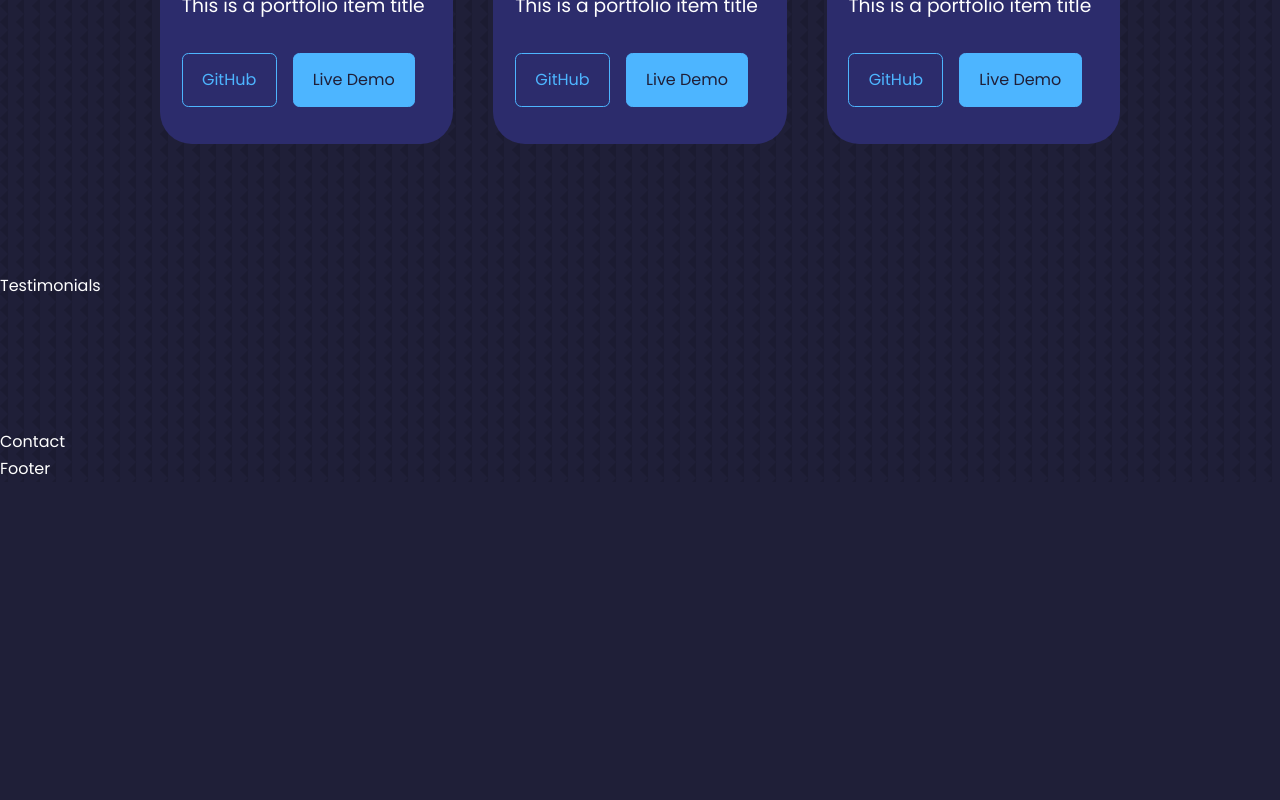
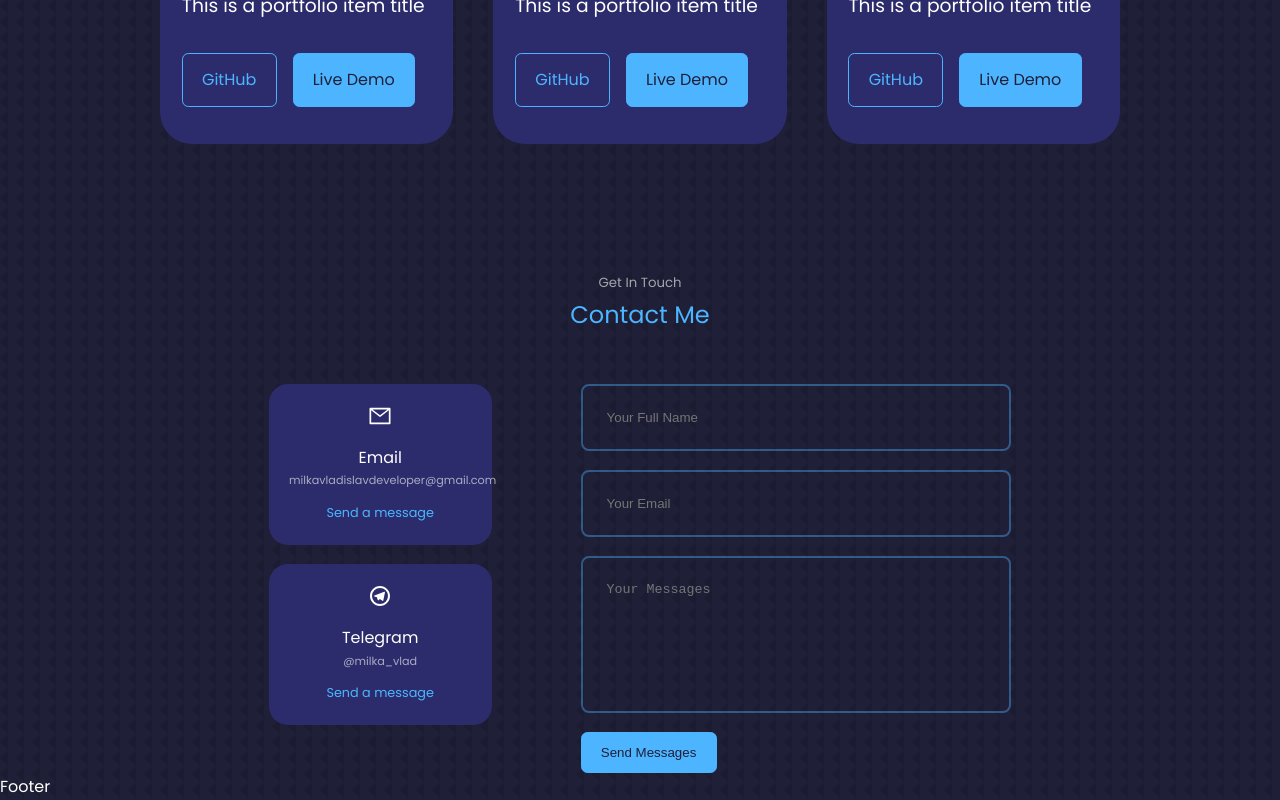
Before and after one commit to milkavladislav/portfolio-react-website, a React (Create React App) app: page / in a window 1280 px wide. Shown: the part 2978-3778 px from the top of the page. Before the commit the page ends 3460 px from the top, so only its background shows below. Built offline with nearby package versions, Linux system fonts and the light colour scheme.

Commit message:
add contact section

```diff
--- a/src/App.tsx
+++ b/src/App.tsx
@@ -6,7 +6,6 @@ import Footer from "./components/footer/Footer";
 import Header from "./components/header/Header";
 import Nav from "./components/nav/Nav";
 import Portfolio from "./components/portfolio/Portfolio";
-import Testimonials from "./components/testimonials/Testimonials";
 
 function App() {
   return (
@@ -16,7 +15,6 @@ function App() {
       <About />
       <Experience />
       <Portfolio />
-      <Testimonials />
       <Contact />
       <Footer />
     </>
--- a/src/components/contact/Contact.css
+++ b/src/components/contact/Contact.css
@@ -0,0 +1,74 @@
+.container.contact__container {
+  width: 58%;
+  display: grid;
+  grid-template-columns: 30% 58%;
+  gap: 12%;
+}
+
+.contact__options {
+  display: flex;
+  flex-direction: column;
+  gap: 1.2rem;
+}
+
+.contact__option {
+  background: var(--color-bg-variant);
+  padding: 1.2rem;
+  border-radius: 1.2rem;
+  text-align: center;
+  border: 1px solid transparent;
+  transition: var(--transition);
+}
+
+.contact__option:hover {
+  background: transparent;
+  border-color: var(--color-primary-variant);
+}
+
+.contact__option-icon {
+  font-size: 1.5rem;
+  margin-bottom: 0.5rem;
+}
+
+.contact__option a {
+  margin-top: 0.7rem;
+  display: inline-block;
+  font-size: 0.8rem;
+}
+
+.contact__option h5 {
+  color: var(--color-light);
+  font-size: 0.7rem;
+}
+
+form {
+  display: flex;
+  flex-direction: column;
+  gap: 1.2rem;
+}
+
+input,
+textarea {
+  width: 100%;
+  padding: 1.5rem;
+  border-radius: 0.5rem;
+  background: transparent;
+  border: 2px solid var(--color-primary-variant);
+  resize: none;
+  color: var(--color-white);
+}
+
+/* =========== MEDIA QUERIES (MEDIUM DEVICES) ======== */
+@media screen and (max-width: 1024px) {
+  .container.contact__container {
+    grid-template-columns: 1fr;
+    gap: 2rem;
+  }
+}
+
+/* =========== MEDIA QUERIES (SMALL DEVICES) ======== */
+@media screen and (max-width: 600px) {
+  .container.contact__container {
+    width: var(--container-width-sm);
+  }
+}
--- a/src/components/contact/Contact.tsx
+++ b/src/components/contact/Contact.tsx
@@ -1,9 +1,81 @@
-import React from 'react'
+import React, { ReactElement } from "react";
+import { AiOutlineMail } from "react-icons/ai";
+import { RiTelegramLine } from "react-icons/ri";
+import SectionWrapper from "../common/SectionWrapper";
+import "./Contact.css";
+
+interface IContactOption {
+  title: string;
+  subtitle: string;
+  icon: ReactElement;
+  href: string;
+  linkText: string;
+}
+
+const contactOptions: IContactOption[] = [
+  {
+    title: "Email",
+    subtitle: "milkavladislavdeveloper@gmail.com",
+    href: "mailto:milkavladislavdeveloper@gmail.com",
+    linkText: "Send a message",
+    icon: <AiOutlineMail className="contact__option-icon" />,
+  },
+  {
+    title: "Telegram",
+    subtitle: "@milka_vlad",
+    href: "https://t.me/milka_vlad",
+    linkText: "Send a message",
+    icon: <RiTelegramLine className="contact__option-icon" />,
+  },
+];
 
 const Contact = () => {
   return (
-    <section id='contact'>Contact</section>
-  )
-}
+    <SectionWrapper
+      subtitle={"Get In Touch"}
+      title={"Contact Me"}
+      containerClass={"contact__container"}
+      id={"contact"}
+    >
+      <>
+        <div className="contact__options">
+          {contactOptions.map(({ icon, title, subtitle, linkText, href }) => (
+            <article className="contact__option">
+              {icon}
+              <h4>{title}</h4>
+              <h5>{subtitle}</h5>
+              <a href={href} target="_blank" rel="noreferrer">
+                {linkText}
+              </a>
+            </article>
+          ))}
+        </div>
+        <form action="">
+          <input
+            type={"text"}
+            required
+            name="name"
+            placeholder="Your Full Name"
+          />
+          <input
+            type={"email"}
+            required
+            name="email"
+            placeholder="Your Email"
+          />
+          <textarea
+            required
+            name="messages"
+            placeholder="Your Messages"
+            rows={7}
+          />
+          <button type="submit" className="btn btn-primary">
+            Send Messages
+          </button>
+        </form>
+      </>
+    </SectionWrapper>
+  );
+};
 
-export default Contact
+export default Contact;
--- a/src/components/testimonials/Testimonials.tsx
+++ /dev/null
@@ -1,9 +0,0 @@
-import React from 'react'
-
-const Testimonials = () => {
-  return (
-    <section id='testimonials'>Testimonials</section>
-  )
-}
-
-export default Testimonials
```
Also changed, not shown: src/components/testimonials/Testimonials.css (deleted).
